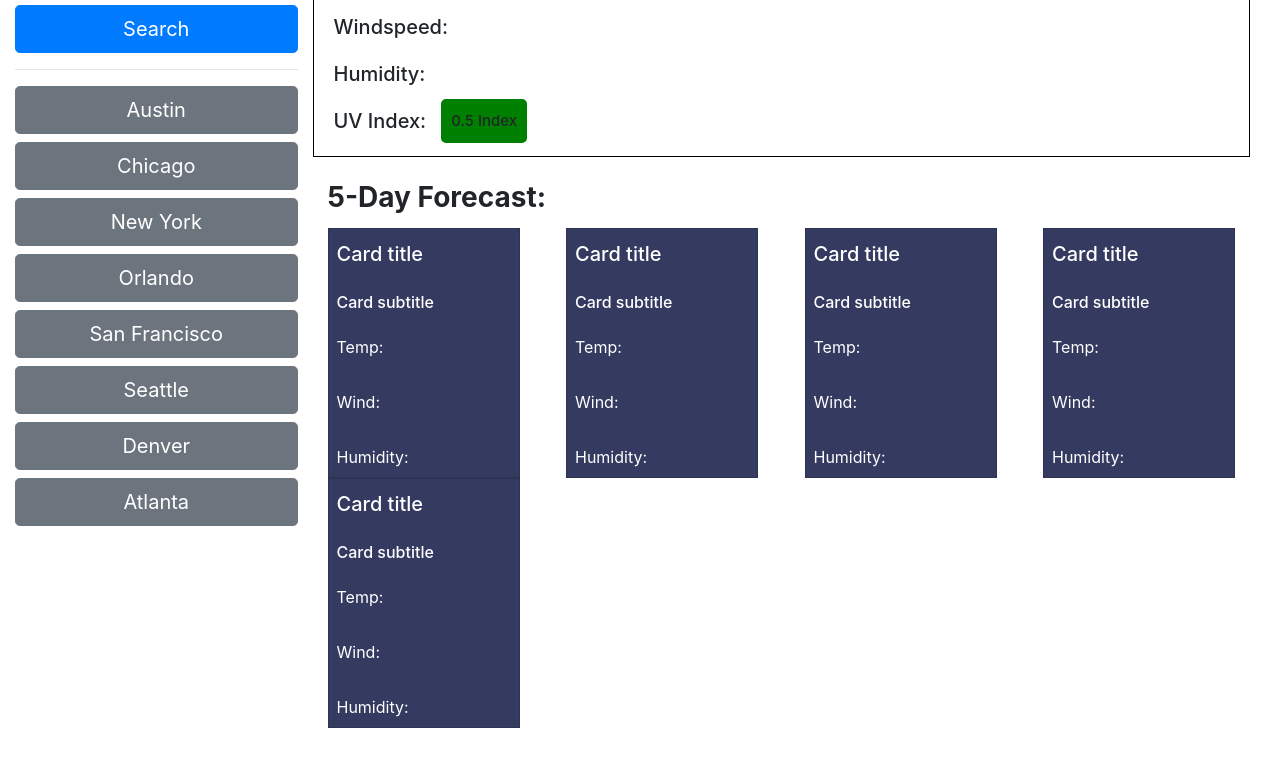
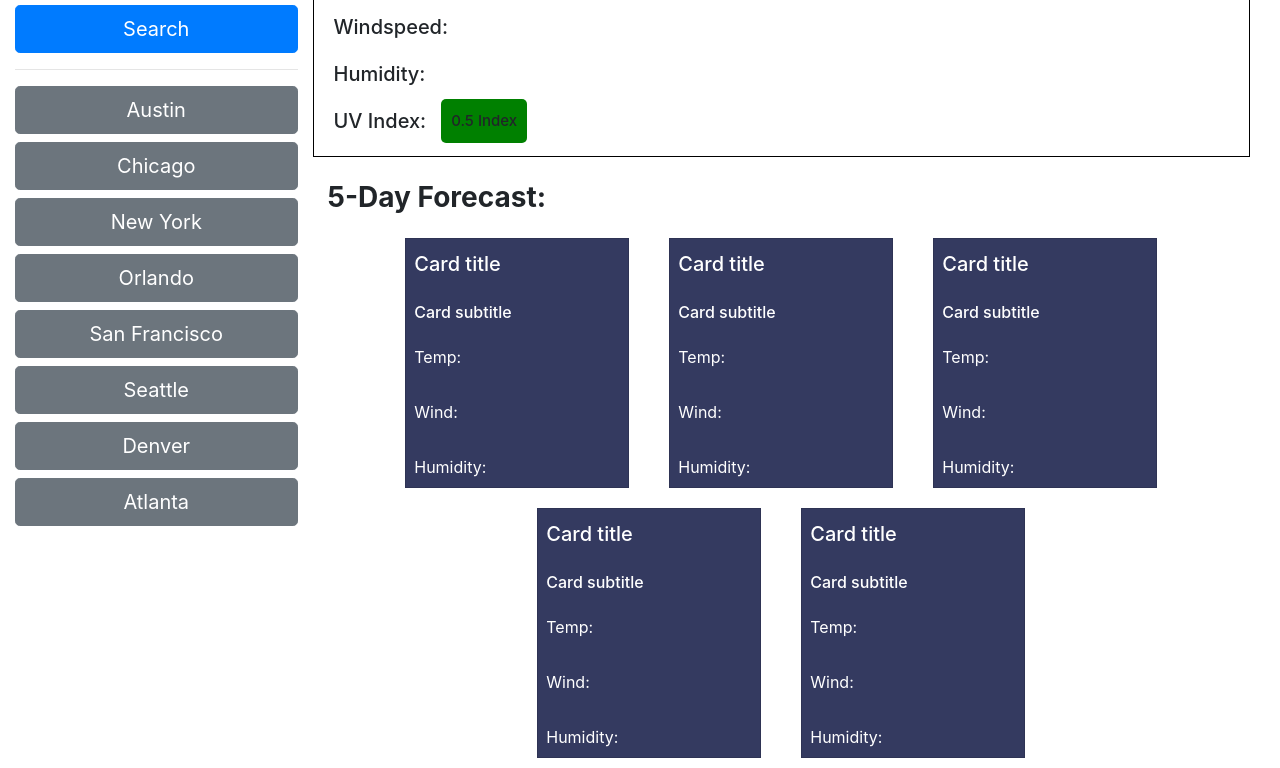
Before and after one commit to vlad-berka/Weather_Dashboard, a plain HTML site: page index.html in a window 1280 px wide. Shown: the part 260-1028 px from the top of the page. Before the commit the page ends 988 px from the top, so only its background shows below. Drawn offline with nearby package versions, Linux system fonts and the light colour scheme.

Commit message:
Minor bug upgrade

```diff
--- a/assets/css/style.css
+++ b/assets/css/style.css
@@ -32,6 +32,7 @@ p, h5, h6 {
 .card {
     background-color: #343a60;
     /* margin: 10px; */
+    margin: 10px 20px 10px 20px;
     border-radius: 0;
     color: white;
 }
--- a/index.html
+++ b/index.html
@@ -34,7 +34,7 @@
             <button type="button" class="btn btn-secondary btn-lg btn-block">Denver</button>
             <button type="button" class="btn btn-secondary btn-lg btn-block">Atlanta</button>
         </div>
-        <div class="d-grid col-9">
+        <div class="d-grid col-9 container-fluid">
             <div class="d-flex custom_Container row">
                 <h1 class="displayCity col-12" style="font-weight: bold">Atlanta</h1>
                 <br>
@@ -50,8 +50,8 @@
             </div>
             <br>
             <h3 style="font-weight: bold">5-Day Forecast:</h1>
-            <div class="d-grid container row justify-content-between custom_Card_Container">
-                <div class="card" style="width: 12rem;">
+            <div class="d-grid container-fluid row justify-content-center custom_Card_Container">
+                <div class="card" style="width: 14rem;">
                     <div class="card-body" data-id="1">
                         <h5 class="card-title">Card title</h5>
                         <h6 class="emoji">Card subtitle</h6>
@@ -60,7 +60,7 @@
                         <p class="card-text">Humidity:</p>
                     </div>
                 </div>
-                <div class="card" style="width: 12rem;">
+                <div class="card" style="width: 14rem;">
                     <div class="card-body" data-id="2">
                         <h5 class="card-title">Card title</h5>
                         <h6 class="emoji">Card subtitle</h6>
@@ -69,7 +69,7 @@
                         <p class="card-text">Humidity:</p>
                     </div>
                 </div>
-                <div class="card" style="width: 12rem;">
+                <div class="card" style="width: 14rem;">
                     <div class="card-body" data-id="3">
                         <h5 class="card-title">Card title</h5>
                         <h6 class="emoji">Card subtitle</h6>
@@ -78,7 +78,7 @@
                         <p class="card-text">Humidity:</p>
                     </div>
                 </div>
-                <div class="card" style="width: 12rem;">
+                <div class="card" style="width: 14rem;">
                     <div class="card-body" data-id="4">
                         <h5 class="card-title">Card title</h5>
                         <h6 class="emoji">Card subtitle</h6>
@@ -87,7 +87,7 @@
                         <p class="card-text">Humidity:</p>
                     </div>
                 </div>
-                <div class="card" style="width: 12rem;">
+                <div class="card" style="width: 14rem;">
                     <div class="card-body" data-id="5">
                         <h5 class="card-title">Card title</h5>
                         <h6 class="emoji">Card subtitle</h6>
```
